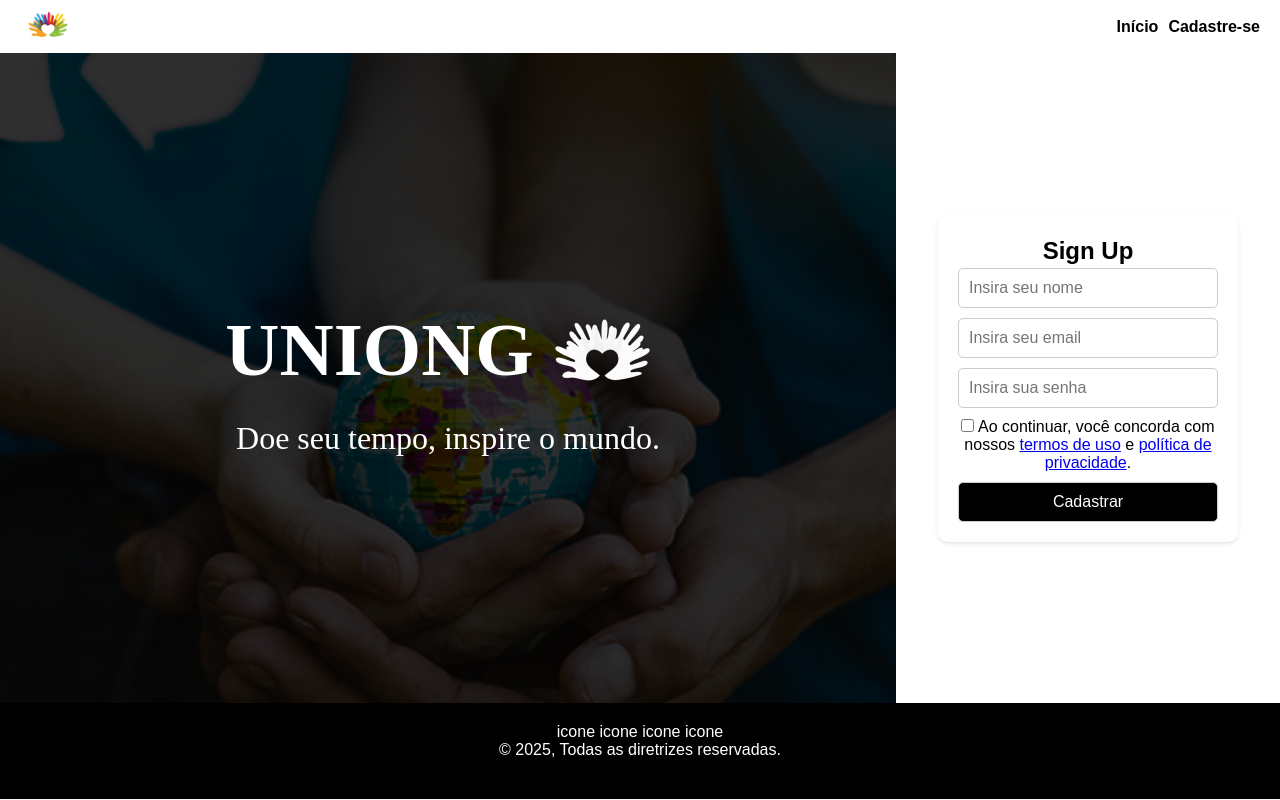
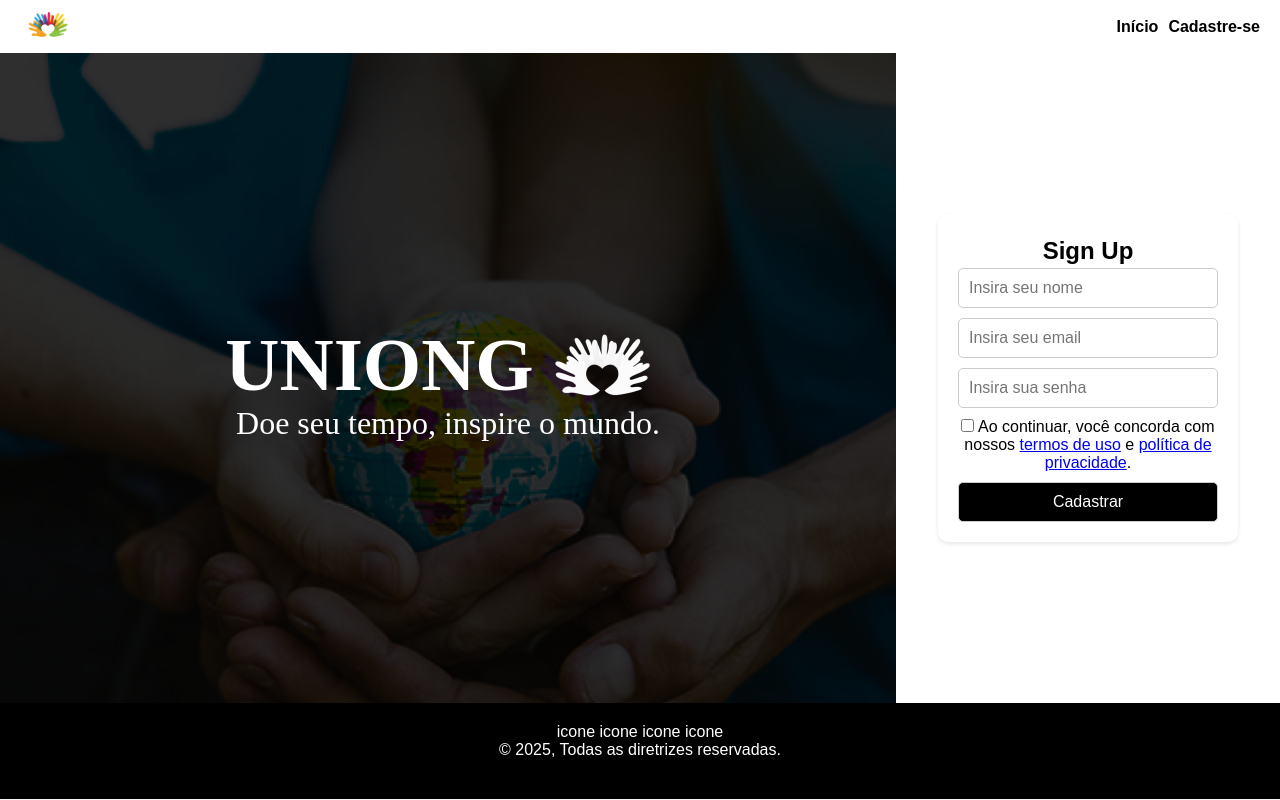
Before and after one commit to AthosAzevedo/UNIONG, a plain HTML site: page frontend/login.html in a window 1280 px wide. Drawn offline with Linux system fonts and the light colour scheme.

Commit message:
♻️ refactor

```diff
--- a/frontend/styles.css
+++ b/frontend/styles.css
@@ -123,6 +123,8 @@ main{
   z-index: 2;
   text-align: center;
   color: white;
+  display: flex;
+  flex-direction: column;
 }
 
 .teste{
@@ -144,7 +146,7 @@ main{
 .hero-content p {
   font-family: 'Marko One';
   font-size: 32px;
-  margin-top: 20px;
+  margin-top: -10px;
 }
 
 .right-side {
```
